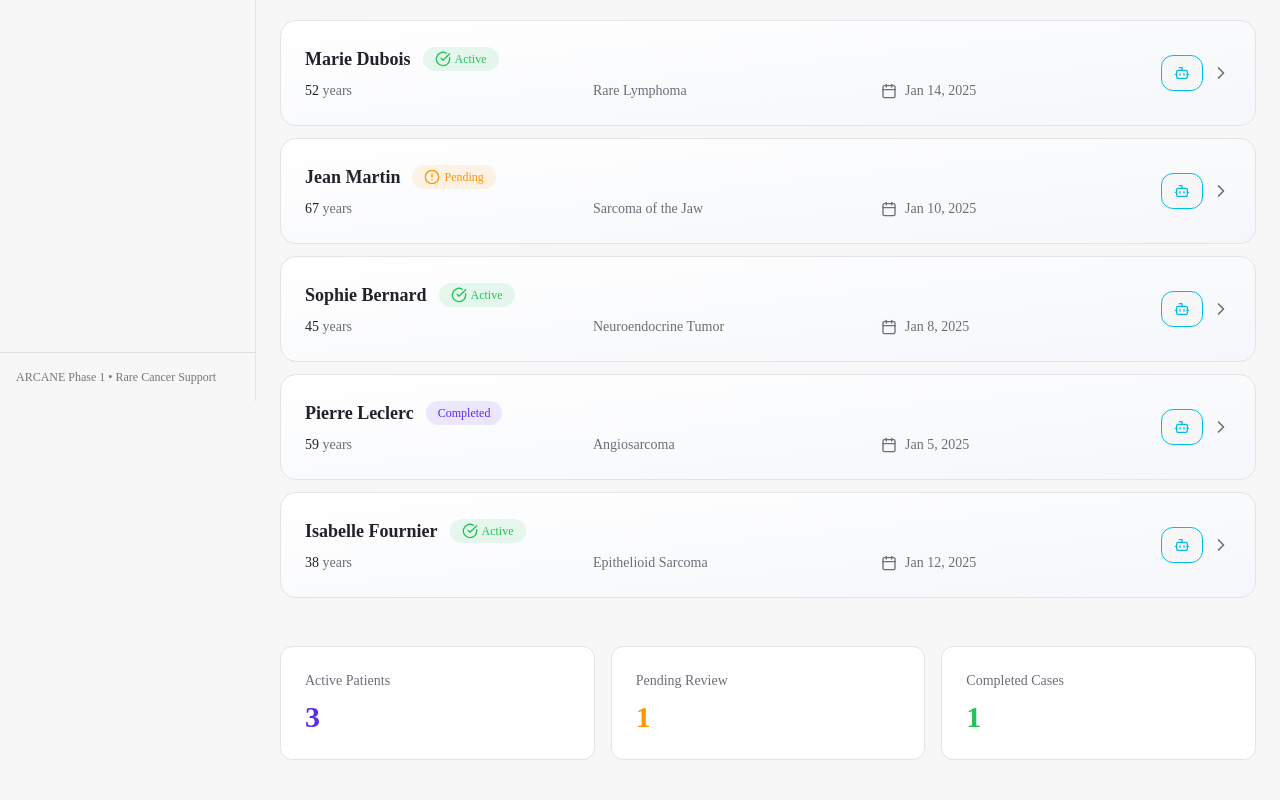
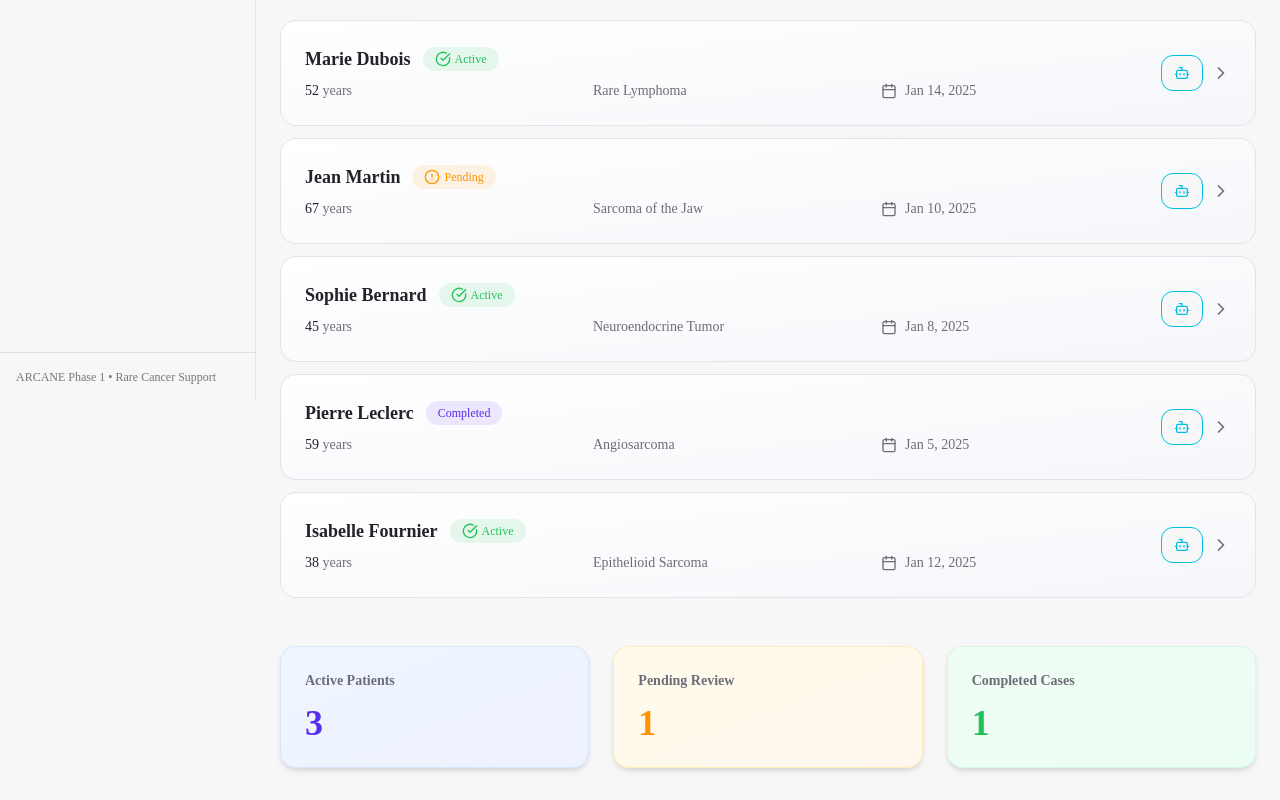
Before and after one commit to Bergerghislain/ARCANE-20-Clinical-20Decision-20Support-, a React (Vite) app: page /dashboard in a window 1280 px wide. Shown: the part 400-1200 px from the top of the page. Built offline with nearby package versions, Linux system fonts and the light colour scheme.

Commit message:
Update stats cards with gradient backgrounds
cgen-0f23f74965ba4d6e887381e5e4500d67

```diff
--- a/client/pages/Dashboard.tsx
+++ b/client/pages/Dashboard.tsx
@@ -242,28 +242,28 @@ export default function Dashboard() {
           </div>
 
           {/* Stats */}
-          <div className="mt-12 grid grid-cols-1 gap-4 sm:grid-cols-3">
-            <div className="rounded-lg border border-border bg-card p-6">
-              <p className="text-sm font-medium text-muted-foreground">
+          <div className="mt-12 grid grid-cols-1 gap-6 sm:grid-cols-3">
+            <div className="rounded-2xl border border-blue-200/50 bg-gradient-to-br from-blue-50 to-indigo-50 p-6 shadow-md hover:shadow-lg transition-shadow">
+              <p className="text-sm font-semibold text-muted-foreground">
                 Active Patients
               </p>
-              <p className="mt-2 text-3xl font-bold text-primary">
+              <p className="mt-3 text-4xl font-bold bg-gradient-to-r from-primary to-blue-600 bg-clip-text text-transparent">
                 {mockPatients.filter((p) => p.status === "active").length}
               </p>
             </div>
-            <div className="rounded-lg border border-border bg-card p-6">
-              <p className="text-sm font-medium text-muted-foreground">
+            <div className="rounded-2xl border border-amber-200/50 bg-gradient-to-br from-amber-50 to-orange-50 p-6 shadow-md hover:shadow-lg transition-shadow">
+              <p className="text-sm font-semibold text-muted-foreground">
                 Pending Review
               </p>
-              <p className="mt-2 text-3xl font-bold text-warning">
+              <p className="mt-3 text-4xl font-bold bg-gradient-to-r from-warning to-amber-600 bg-clip-text text-transparent">
                 {mockPatients.filter((p) => p.status === "pending").length}
               </p>
             </div>
-            <div className="rounded-lg border border-border bg-card p-6">
-              <p className="text-sm font-medium text-muted-foreground">
+            <div className="rounded-2xl border border-green-200/50 bg-gradient-to-br from-green-50 to-emerald-50 p-6 shadow-md hover:shadow-lg transition-shadow">
+              <p className="text-sm font-semibold text-muted-foreground">
                 Completed Cases
               </p>
-              <p className="mt-2 text-3xl font-bold text-success">
+              <p className="mt-3 text-4xl font-bold bg-gradient-to-r from-success to-emerald-600 bg-clip-text text-transparent">
                 {mockPatients.filter((p) => p.status === "completed").length}
               </p>
             </div>
```
